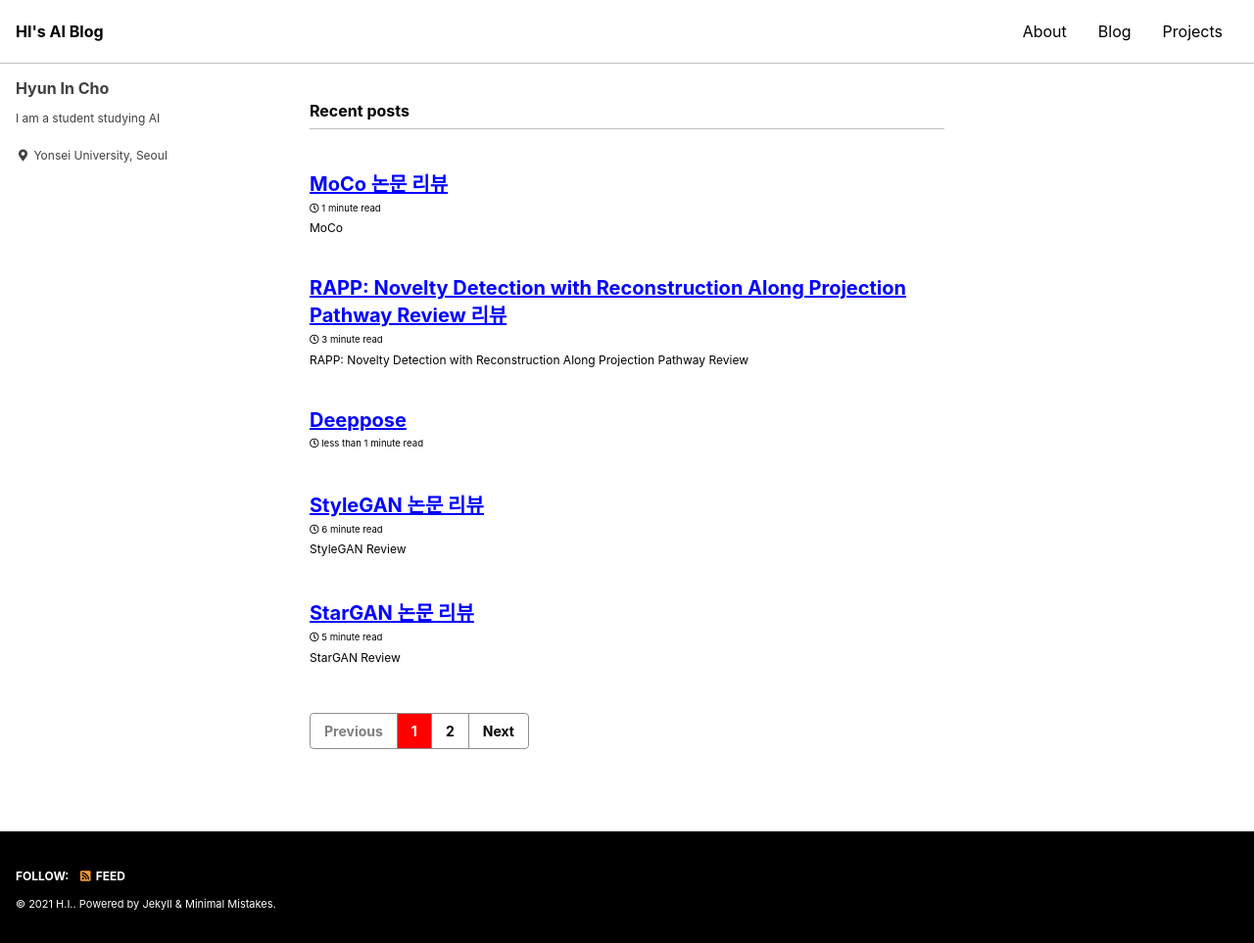
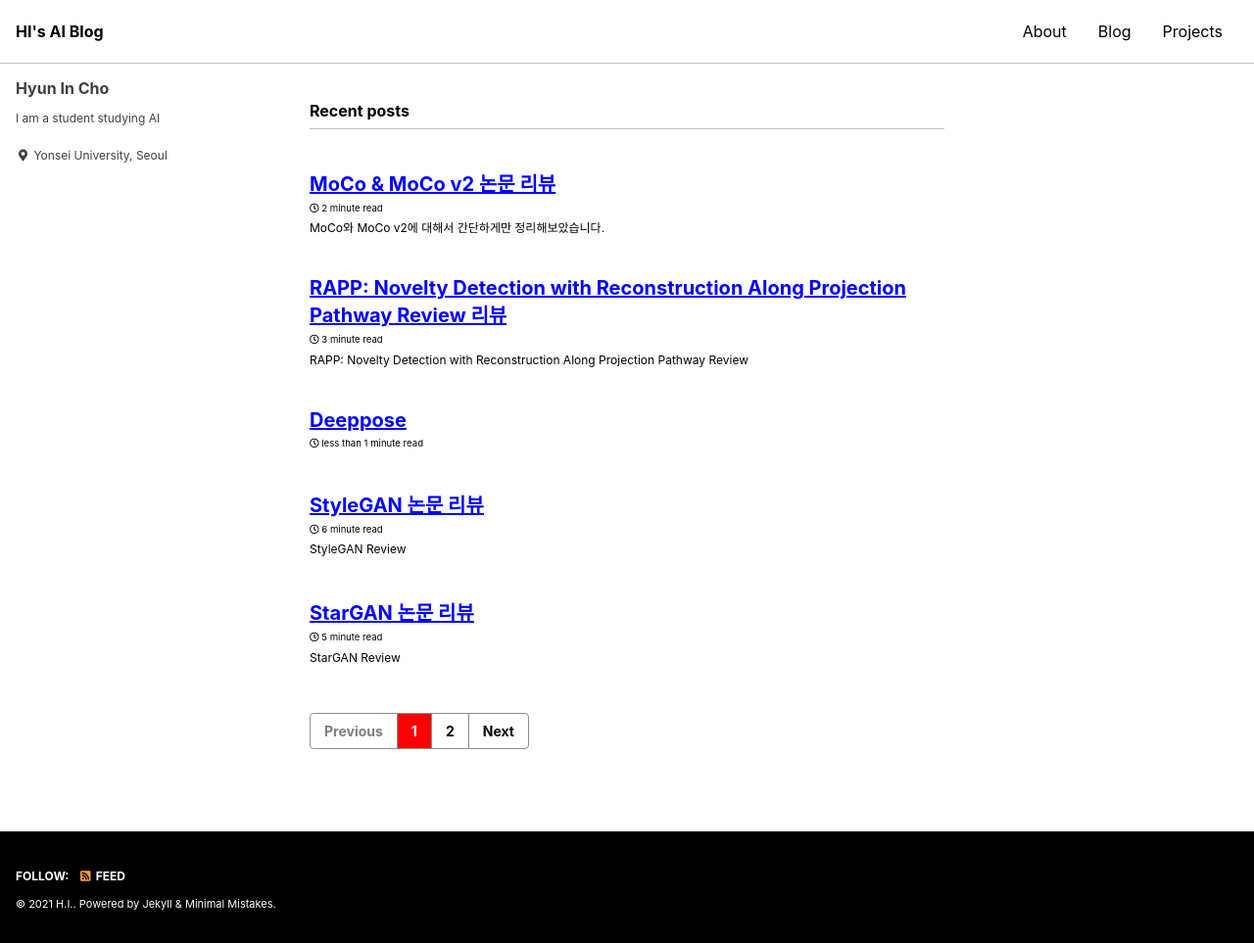
Before and after one commit to hhyunn2/hhyunn2.github.io, a Jekyll site: the page built from index.html, in a window 1280 px wide. Shown: the whole page at 98% size. Built offline with Jekyll 4.4.1, drawn with Linux system fonts in a browser that asks for light colours; cached includes are drawn as plain includes; the list of posts is cut into pages by our own code; some of the changed lines change nothing that is shown.

Commit message:
Update 2021-02-19-MoCo.md

```diff
--- a/_posts/2021-02-19-MoCo.md
+++ b/_posts/2021-02-19-MoCo.md
@@ -1,5 +1,5 @@
 ---
-title: "MoCo 논문 리뷰"
+title: "MoCo & MoCo v2 논문 리뷰"
 category :
     - Self-supervised learning
 tag :
@@ -7,6 +7,7 @@
 toc : true
 
 ---
+MoCo와 MoCo v2에 대해서 간단하게만 정리해보았습니다.
 
 # MoCo
 
@@ -27,17 +28,24 @@
 
 **2가지의 목표**
 
-1) large and 2) consistent한 dictionary를 만드는 것
+1) large dictionary
+2) consistent한 dictionary
+이 두 가지 조건을 충족시킬 수 있는 모델을 만드는 것
 
 **Why?**
 
-- 큰 dictionary가 연속적이고 고차원적인 visual space를 잘 표현할 수 있는 동시에 consistent해야 유사성을 비교할 때 그 비교한 것들 역시 consistent함을 유지할 수 있기 때문
+1) 큰 dictionary가 연속적이고 고차원적인 visual space를 잘 표현할 수 있음
+2) consistent해야 유사성을 비교할 때 그 비교한 것들 역시 consistent함을 유지할 수 있기 때문
 
 **How?**
 
-- Queue
-- Slowly progressing key encoder
+1) Queue를 사용하는 dictionary
+2) Slowly progressing key encoder
 
+<figure>
+	<img src="{{ '/assets/images/MoCo/moco_model2.png' | prepend: site.baseurl }}" alt="">
+	<figcaption> [ 그림 2. Dictionary as queue ] </figcaption>
+</figure>
 
 
 ### Method
@@ -56,45 +64,71 @@
 
 <figure>
 	<img src="{{ '/assets/images/MoCo/contrastive_methods.png' | prepend: site.baseurl }}" alt="">
-	<figcaption> [ 그림 2. 3가지의 contrastive loss mechanisms ] </figcaption>
+	<figcaption> [ 그림 3. 3가지의 contrastive loss mechanisms ] </figcaption>
 </figure>
+
+첫번째의 end-to-end 방식의 경우 back propagation을 통해서 update를 진행합니다. 이때 current mini-batch를 dictionary로 활용해서 keys가 consistent하게 encode될 수 있도록 합니다. 하지만 dictionary의 크기가 mini-batch size에 대해서 배가 될 수 있어 GPU 메모리에 의한 제한이 생긴다는 단점이 있습니다. 따라서 큰 배치의 활용이 어렵습니다.
+두번째의 memory bank 방식의 경우 데이터셋에 대한 representations를 담고 있는 memory bank를 활용하는 방법으로 end-to-end와는 다르게 dictionary for each mini-batch가 momory bank에서 랜덤하게 뽑혀 사용되는 동시에 back-propagation 역시 진행되지 않습니다. 하지만 consistent함이 떨어지고 메모리 효율성도 MoCo에 비해서 떨어진다고 저자는 말하고 있습니다.
+
+MoCo는 앞서 언급한 것처럼
+- dictionary as a queue of data samples
+- $f_q$로부터 $f_k$를 카피하는 단순한 방법이 아닌 momentum update를 활용 (급격한 변화를 방지) -> $\theta_k \leftarrow m \theta_k + (1-m)\theta_q$
 
 <figure>
 	<img src="{{ '/assets/images/MoCo/moco_algo.png' | prepend: site.baseurl }}" alt="">
-	<figcaption> [ 그림 2. 3가지의 contrastive loss mechanisms ] </figcaption>
+	<figcaption> [ 그림 4. MoCo의 전체적인 알고리즘 ] </figcaption>
 </figure>
 
+전반적인 알고리즘을 살펴보면 위와 같습니다.
+
+### Experiments & Results
 <figure>
 	<img src="{{ '/assets/images/MoCo/moco_result1.png' | prepend: site.baseurl }}" alt="">
-	<figcaption> [ 그림 2. 3가지의 contrastive loss mechanisms ] </figcaption>
+	<figcaption> [ 그림 5. ImageNet에 대한 linear classification 결과 ] </figcaption>
 </figure>
 
 <figure>
 	<img src="{{ '/assets/images/MoCo/moco_result2.png' | prepend: site.baseurl }}" alt="">
-	<figcaption> [ 그림 2. 3가지의 contrastive loss mechanisms ] </figcaption>
+	<figcaption> [ 그림 6. PASCAL VOC에 대한 object detection ] </figcaption>
 </figure>
 
 <figure>
 	<img src="{{ '/assets/images/MoCo/moco_result3.png' | prepend: site.baseurl }}" alt="">
-	<figcaption> [ 그림 2. 3가지의 contrastive loss mechanisms ] </figcaption>
+	<figcaption> [ 그림 7. 세 가지 contrastive loss mechanisms 결과 비교 ] </figcaption>
 </figure>
 
 <figure>
 	<img src="{{ '/assets/images/MoCo/moco_result4.png' | prepend: site.baseurl }}" alt="">
-	<figcaption> [ 그림 2. 3가지의 contrastive loss mechanisms ] </figcaption>
+	<figcaption> [ 그림 8. 다른 모델들과의 PASCAL VOC에 대한 object detection 결과비교 ] </figcaption>
 </figure>
 
 <figure>
 	<img src="{{ '/assets/images/MoCo/moco_result5.png' | prepend: site.baseurl }}" alt="">
-	<figcaption> [ 그림 2. 3가지의 contrastive loss mechanisms ] </figcaption>
+	<figcaption> [ 그림 9. COCO에 대한 object detection ] </figcaption>
 </figure>
 
 <figure>
 	<img src="{{ '/assets/images/MoCo/moco_result6.png' | prepend: site.baseurl }}" alt="">
-	<figcaption> [ 그림 2. 3가지의 contrastive loss mechanisms ] </figcaption>
+	<figcaption> [ 그림 10. ImageNet supervised pretraining과의 결과 비교 ] </figcaption>
+</figure>
+
+
+# MoCo v2
+### Intro
+SimCLR에서 사용되었던 MLP projection head의 사용과 strong data augmentation에 대한 활용을 MoCo에도 적용해보자는 취지
+따라서 본 논문에서는 기존의 MoCo에 fc projection head  MLP head, stronger data augmentation, cosine learning rate schedule을 ablation study로 진행해보았고 결과는 아래와 같습니다.
+
+<figure>
+	<img src="{{ '/assets/images/MoCo/mocov2_ablation.png' | prepend: site.baseurl }}" alt="">
+	<figcaption> [ 그림 11. 앞서 언급한  ] </figcaption>
 </figure>
 
 <figure>
-	<img src="{{ '/assets/images/MoCo/moco_result7.png' | prepend: site.baseurl }}" alt="">
-	<figcaption> [ 그림 2. 3가지의 contrastive loss mechanisms ] </figcaption>
+	<img src="{{ '/assets/images/MoCo/mocov2_result1.png' | prepend: site.baseurl }}" alt="">
+	<figcaption> [ 그림 12. SimCLR과의 비교 ] </figcaption>
 </figure>
+
+<figure>
+	<img src="{{ '/assets/images/MoCo/mocov2_result2.png' | prepend: site.baseurl }}" alt="">
+	<figcaption> [ 그림 13. 메모리와 시간에 결과 ] </figcaption>
+</figure>
```
